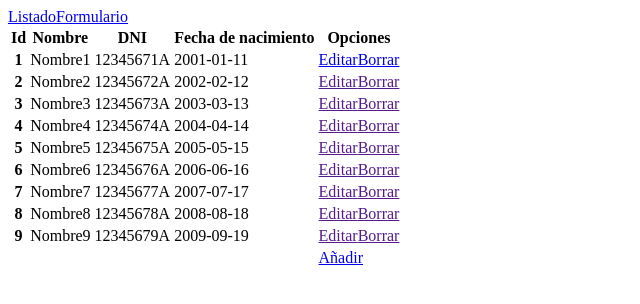
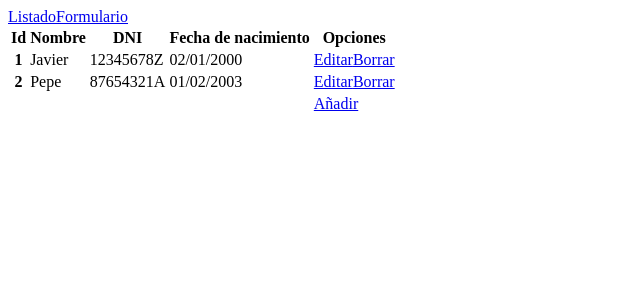
Before and after one commit to javierlete/clientes-2023-02, an Angular app: page /listado in a window 1280 px wide. Shown: the top 304 px of the page, without its empty margins (0-640 px from the left). Built offline with nearby package versions, Linux system fonts and the light colour scheme.

Commit message:
Visualizar listado con datos de mockup

```diff
--- a/src/app/listado/listado.component.html
+++ b/src/app/listado/listado.component.html
@@ -10,68 +10,12 @@
     </thead>
     <tbody>
         <!-- tr*9>(th>{$})+(td>{Nombre$})+(td>{1234567$A})+(td>{200$-0$-1$})+(td>a{Editar}+a{Borrar}) -->
-        <tr>
-            <th>1</th>
-            <td>Nombre1</td>
-            <td>12345671A</td>
-            <td>2001-01-11</td>
-            <td><a routerLink="/formulario">Editar</a><a routerLink="/listado">Borrar</a></td>
-        </tr>
-        <tr>
-            <th>2</th>
-            <td>Nombre2</td>
-            <td>12345672A</td>
-            <td>2002-02-12</td>
-            <td><a href="">Editar</a><a href="">Borrar</a></td>
-        </tr>
-        <tr>
-            <th>3</th>
-            <td>Nombre3</td>
-            <td>12345673A</td>
-            <td>2003-03-13</td>
-            <td><a href="">Editar</a><a href="">Borrar</a></td>
-        </tr>
-        <tr>
-            <th>4</th>
-            <td>Nombre4</td>
-            <td>12345674A</td>
-            <td>2004-04-14</td>
-            <td><a href="">Editar</a><a href="">Borrar</a></td>
-        </tr>
-        <tr>
-            <th>5</th>
-            <td>Nombre5</td>
-            <td>12345675A</td>
-            <td>2005-05-15</td>
-            <td><a href="">Editar</a><a href="">Borrar</a></td>
-        </tr>
-        <tr>
-            <th>6</th>
-            <td>Nombre6</td>
-            <td>12345676A</td>
-            <td>2006-06-16</td>
-            <td><a href="">Editar</a><a href="">Borrar</a></td>
-        </tr>
-        <tr>
-            <th>7</th>
-            <td>Nombre7</td>
-            <td>12345677A</td>
-            <td>2007-07-17</td>
-            <td><a href="">Editar</a><a href="">Borrar</a></td>
-        </tr>
-        <tr>
-            <th>8</th>
-            <td>Nombre8</td>
-            <td>12345678A</td>
-            <td>2008-08-18</td>
-            <td><a href="">Editar</a><a href="">Borrar</a></td>
-        </tr>
-        <tr>
-            <th>9</th>
-            <td>Nombre9</td>
-            <td>12345679A</td>
-            <td>2009-09-19</td>
-            <td><a href="">Editar</a><a href="">Borrar</a></td>
+        <tr *ngFor="let c of clientes">
+            <th>{{c.id}}</th>
+            <td>{{c.nombre}}</td>
+            <td>{{c.dni}}</td>
+            <td>{{c.fechaNacimiento | date: 'dd/MM/yyyy'}}</td>
+            <td><a routerLink="/formulario/{{c.id}}">Editar</a><a routerLink="/listado" (click)="borrar(c.id)">Borrar</a></td>
         </tr>
     </tbody>
     <tfoot>
--- a/src/app/listado/listado.component.ts
+++ b/src/app/listado/listado.component.ts
@@ -1,4 +1,6 @@
 import { Component } from '@angular/core';
+import { Cliente } from '../cliente';
+import { CLIENTES } from '../mock-clientes';
 
 @Component({
   selector: 'app-listado',
@@ -6,5 +8,9 @@ import { Component } from '@angular/core';
   styleUrls: ['./listado.component.css']
 })
 export class ListadoComponent {
+  clientes: Cliente[] = CLIENTES;
 
+  borrar(id: number): void {
+    alert(id);
+  }
 }
```
